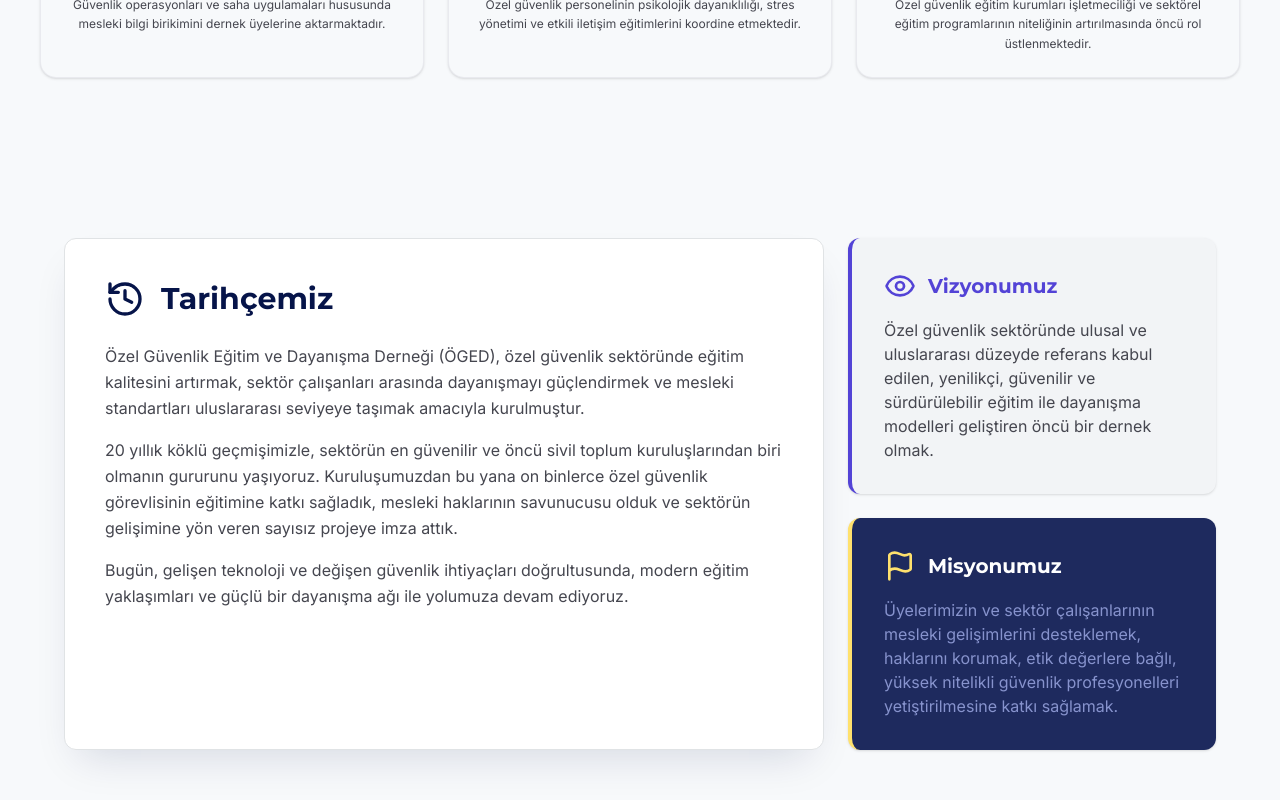
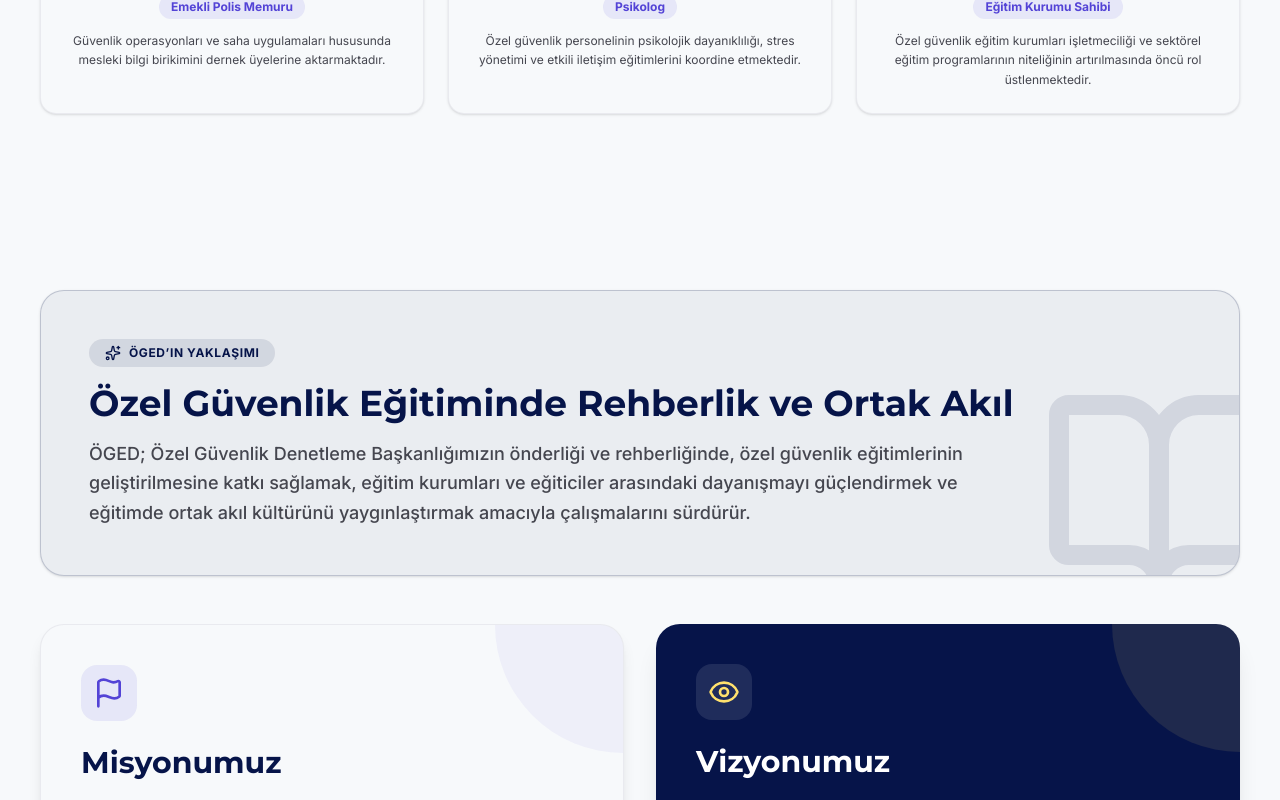
Before and after one commit to cnrsbtogll/oged, a React (Vite) app: page /about in a window 1280 px wide. Shown: the part 2000-2800 px from the top of the page. Built offline with nearby package versions, Linux system fonts and the light colour scheme.

Commit message:
feat: update About page with new core values, objectives, and improved layout design

```diff
--- a/src/pages/About.tsx
+++ b/src/pages/About.tsx
@@ -1,96 +1,244 @@
-import { History, Eye, Flag } from 'lucide-react';
+import React from 'react';
+import {
+  Eye,
+  Flag,
+  Target,
+  Award,
+  Users,
+  FileCheck,
+  BrainCircuit,
+  TrendingUp,
+  Lightbulb,
+  CheckCircle2,
+  Sparkles,
+  BookOpen
+} from 'lucide-react';
 import { FoundersSection } from '../components/FoundersSection';
 import { BOARD_IMAGE } from '../data/ogedData';
 
 export default function About() {
+  const coreValues = [
+    {
+      icon: Award,
+      title: 'Eğitim ve Kalite',
+      description: 'Nitelikli özel güvenlik hizmetinin temelinin kaliteli ve sürdürülebilir eğitim olduğuna inanırız.',
+    },
+    {
+      icon: Users,
+      title: 'Dayanışma',
+      description: 'Özel güvenlik eğitim kurumları, eğiticiler ve eğitim paydaşları arasında güçlü iletişim ve dayanışmayı destekleriz.',
+    },
+    {
+      icon: FileCheck,
+      title: 'Mevzuata Bağlılık',
+      description: '5188 sayılı Kanun ve ilgili mevzuat doğrultusunda hareket etmeyi temel ilke kabul ederiz.',
+    },
+    {
+      icon: BrainCircuit,
+      title: 'Ortak Akıl',
+      description: 'Özel Güvenlik Denetleme Başkanlığımız başta olmak üzere ilgili kurumlarla istişare ve iş birliği içerisinde eğitim alanındaki ihtiyaçlara çözüm geliştirmeyi önemseriz.',
+    },
+    {
+      icon: TrendingUp,
+      title: 'Sürekli Gelişim',
+      description: 'Eğitim programlarının, eğitim materyallerinin ve eğiticilerin güncel ihtiyaçlar doğrultusunda sürekli gelişimini destekleriz.',
+    },
+    {
+      icon: Lightbulb,
+      title: 'Yenilikçilik',
+      description: 'Teknoloji, dijitalleşme ve çağdaş eğitim yöntemlerinin özel güvenlik eğitimlerine kazandırılmasını önemseriz.',
+    },
+  ];
+
+  const objectives = [
+    'Özel Güvenlik Denetleme Başkanlığımızın eğitim alanındaki çalışmalarına ve hedeflerine katkı sağlamak.',
+    'Özel güvenlik eğitimlerinin kalite ve standardizasyonunun geliştirilmesini desteklemek.',
+    'Eğitim kurumları ve eğiticiler arasındaki dayanışmayı güçlendirmek.',
+    'Eğitim alanında karşılaşılan sorunları ve ihtiyaçları belirleyerek çözüm önerileri geliştirmek.',
+    'Beceri ve uygulama temelli eğitim yaklaşımlarını desteklemek.',
+    'Eğiticilerin mesleki gelişimine katkı sağlayacak çalışmalar gerçekleştirmek.',
+    'Eğitim materyalleri, yayınlar, araştırmalar ve projeler geliştirmek.',
+    'Seminer, panel, çalıştay ve eğitim faaliyetleri düzenlemek.',
+    'Kamu kurumları, üniversiteler ve ilgili eğitim paydaşlarıyla eğitim odaklı iş birlikleri geliştirmek.',
+    'Özel güvenlik eğitiminde iyi uygulamaların paylaşılmasına ve yaygınlaştırılmasına katkı sağlamak.',
+  ];
+
   return (
-    <div className="flex-grow flex flex-col gap-12 pb-20">
+    <div className="flex-grow flex flex-col gap-16 pb-24">
       {/* Hero Section */}
-      <section className="relative w-full min-h-[300px] md:min-h-[400px] flex items-center justify-center overflow-hidden bg-primary py-16">
+      <section className="relative w-full min-h-[320px] md:min-h-[420px] flex items-center justify-center overflow-hidden bg-primary py-16">
         <div className="absolute inset-0 bg-gradient-to-r from-primary to-primary-container opacity-90 z-10"></div>
         <div className="absolute inset-0 z-10 opacity-20" style={{ backgroundImage: 'radial-gradient(circle at 2px 2px, rgba(255,255,255,0.15) 1px, transparent 0)', backgroundSize: '32px 32px' }}></div>
-        <div className="relative z-20 text-center px-margin-mobile md:px-margin-desktop max-w-[1280px] mx-auto text-on-primary">
-          <span className="text-sm font-semibold text-tertiary-fixed uppercase tracking-widest mb-4 block">Hakkımızda</span>
-          <h1 className="font-display text-3xl md:text-5xl font-bold mb-6">Özel Güvenlik Eğitim ve Dayanışma Derneği</h1>
-          <p className="text-lg md:text-xl max-w-2xl mx-auto opacity-90">Sektörde 20 yıllık tecrübe, başarılar ve gelecek vizyonu ile güvenliğin standartlarını belirliyoruz.</p>
+        <div className="relative z-20 text-center px-4 sm:px-6 md:px-10 max-w-[1280px] mx-auto text-on-primary">
+          <span className="text-xs md:text-sm font-semibold text-tertiary-fixed uppercase tracking-widest mb-4 block">Hakkımızda</span>
+          <h1 className="font-display text-3xl sm:text-4xl md:text-5xl lg:text-6xl font-bold mb-6">
+            Özel Güvenlik Eğitim ve Dayanışma Derneği (ÖGED)
+          </h1>
+          <div className="inline-block bg-white/10 backdrop-blur-md px-6 py-3 rounded-full border border-white/20 text-tertiary-fixed font-bold text-base md:text-xl shadow-lg">
+            “Eğitimde Gelişim, Meslekte Dayanışma.”
+          </div>
         </div>
       </section>
 
       {/* Founders Section */}
       <FoundersSection isSummary={false} />
 
-      {/* History & Mission/Vision Bento Grid */}
-      <section className="px-margin-mobile md:px-margin-desktop max-w-[1280px] mx-auto w-full">
-        <div className="grid grid-cols-1 lg:grid-cols-12 gap-6">
-          {/* History Block */}
-          <div className="lg:col-span-8 bg-surface-container-lowest rounded-xl ambient-shadow p-6 md:p-10 border border-surface-variant flex flex-col gap-6">
-            <div className="flex items-center gap-4 text-primary">
-              <History size={40} className="text-primary" />
-              <h2 className="font-display text-2xl md:text-3xl font-bold text-primary">Tarihçemiz</h2>
-            </div>
-            <div className="text-base text-on-surface-variant space-y-4 leading-relaxed">
-              <p>Özel Güvenlik Eğitim ve Dayanışma Derneği (ÖGED), özel güvenlik sektöründe eğitim kalitesini artırmak, sektör çalışanları arasında dayanışmayı güçlendirmek ve mesleki standartları uluslararası seviyeye taşımak amacıyla kurulmuştur.</p>
-              <p>20 yıllık köklü geçmişimizle, sektörün en güvenilir ve öncü sivil toplum kuruluşlarından biri olmanın gururunu yaşıyoruz. Kuruluşumuzdan bu yana on binlerce özel güvenlik görevlisinin eğitimine katkı sağladık, mesleki haklarının savunucusu olduk ve sektörün gelişimine yön veren sayısız projeye imza attık.</p>
-              <p>Bugün, gelişen teknoloji ve değişen güvenlik ihtiyaçları doğrultusunda, modern eğitim yaklaşımları ve güçlü bir dayanışma ağı ile yolumuza devam ediyoruz.</p>
+      {/* Approach & Mission / Vision Grid */}
+      <section className="px-4 sm:px-6 md:px-10 max-w-[1280px] mx-auto w-full">
+        {/* ÖGED'in Yaklaşımı Hero Banner */}
+        <div className="bg-primary/5 rounded-3xl p-8 md:p-12 border border-primary/20 mb-12 shadow-sm relative overflow-hidden">
+          <div className="absolute -right-10 -bottom-10 opacity-10 text-primary pointer-events-none">
+            <BookOpen size={240} />
+          </div>
+          <div className="relative z-10">
+            <span className="inline-flex items-center gap-2 px-4 py-1.5 rounded-full bg-primary/10 text-primary mb-4 text-xs font-bold uppercase tracking-wider">
+              <Sparkles size={16} /> ÖGED’in Yaklaşımı
+            </span>
+            <h2 className="font-display text-2xl md:text-4xl font-bold text-primary mb-4">
+              Özel Güvenlik Eğitiminde Rehberlik ve Ortak Akıl
+            </h2>
+            <p className="text-base md:text-lg text-on-surface-variant leading-relaxed font-medium max-w-4xl">
+              ÖGED; Özel Güvenlik Denetleme Başkanlığımızın önderliği ve rehberliğinde, özel güvenlik eğitimlerinin geliştirilmesine katkı sağlamak, eğitim kurumları ve eğiticiler arasındaki dayanışmayı güçlendirmek ve eğitimde ortak akıl kültürünü yaygınlaştırmak amacıyla çalışmalarını sürdürür.
+            </p>
+          </div>
+        </div>
+
+        {/* Mission & Vision Bento Cards */}
+        <div className="grid grid-cols-1 lg:grid-cols-2 gap-8">
+          {/* Misyonumuz */}
+          <div className="bg-surface p-8 md:p-10 rounded-3xl border border-outline-variant/30 shadow-lg flex flex-col justify-between relative overflow-hidden group hover:border-secondary/50 transition-all">
+            <div className="absolute top-0 right-0 w-32 h-32 bg-secondary/5 rounded-bl-full pointer-events-none"></div>
+            <div>
+              <div className="w-14 h-14 rounded-2xl bg-secondary/10 text-secondary flex items-center justify-center mb-6">
+                <Flag size={32} />
+              </div>
+              <h3 className="font-display text-2xl md:text-3xl font-bold text-primary mb-4">
+                Misyonumuz
+              </h3>
+              <p className="text-sm md:text-base text-on-surface-variant leading-relaxed mb-4">
+                Özel Güvenlik Denetleme Başkanlığımızın önderliği ve rehberliğinde, 5188 sayılı Özel Güvenlik Hizmetlerine Dair Kanun ve ilgili mevzuat doğrultusunda; özel güvenlik eğitimlerinin niteliğinin artırılmasına katkı sağlamak, eğitim kurumları ve eğiticiler arasında bilgi, deneyim, iş birliği ve dayanışmayı güçlendirmek temel misyonumuzdur.
+              </p>
+              <p className="text-sm md:text-base text-on-surface-variant leading-relaxed">
+                Özel güvenlik eğitiminde kalite standartlarının geliştirilmesini, eğitim süreçlerinin güncel ihtiyaçlara uygun hale getirilmesini, eğiticilerin mesleki gelişimini ve eğitim alanında karşılaşılan sorunlara ortak akılla çözüm üretilmesini destekleriz.
+              </p>
             </div>
           </div>
 
-          {/* Vision & Mission Stack */}
-          <div className="lg:col-span-4 flex flex-col gap-6">
-            {/* Vision */}
-            <div className="bg-surface-container-low rounded-xl p-8 border-l-4 border-secondary flex-grow flex flex-col justify-center shadow-sm">
-              <div className="flex items-center gap-3 mb-4 text-secondary">
+          {/* Vizyonumuz */}
+          <div className="bg-primary text-on-primary p-8 md:p-10 rounded-3xl shadow-xl flex flex-col justify-between relative overflow-hidden group">
+            <div className="absolute top-0 right-0 w-32 h-32 bg-tertiary-fixed/10 rounded-bl-full pointer-events-none"></div>
+            <div>
+              <div className="w-14 h-14 rounded-2xl bg-white/10 text-tertiary-fixed flex items-center justify-center mb-6">
                 <Eye size={32} />
-                <h3 className="font-display text-xl font-bold">Vizyonumuz</h3>
               </div>
-              <p className="text-base text-on-surface-variant">Özel güvenlik sektöründe ulusal ve uluslararası düzeyde referans kabul edilen, yenilikçi, güvenilir ve sürdürülebilir eğitim ile dayanışma modelleri geliştiren öncü bir dernek olmak.</p>
-            </div>
-
-            {/* Mission */}
-            <div className="bg-primary-container text-on-primary-container rounded-xl p-8 border-l-4 border-tertiary-fixed flex-grow flex flex-col justify-center shadow-sm">
-              <div className="flex items-center gap-3 mb-4 text-tertiary-fixed">
-                <Flag size={32} />
-                <h3 className="font-display text-xl font-bold text-white">Misyonumuz</h3>
-              </div>
-              <p className="text-base text-inverse-primary">Üyelerimizin ve sektör çalışanlarının mesleki gelişimlerini desteklemek, haklarını korumak, etik değerlere bağlı, yüksek nitelikli güvenlik profesyonelleri yetiştirilmesine katkı sağlamak.</p>
+              <h3 className="font-display text-2xl md:text-3xl font-bold text-on-primary mb-4">
+                Vizyonumuz
+              </h3>
+              <p className="text-sm md:text-base text-on-primary/90 leading-relaxed mb-4">
+                Özel Güvenlik Denetleme Başkanlığımızın ortaya koyduğu hedef ve çalışmalar doğrultusunda; özel güvenlik eğitiminde kalitenin, standardizasyonun ve sürekli gelişimin güçlendirilmesine katkı sağlayan, eğitim kurumları ve eğiticiler arasında güçlü bir dayanışma kültürü oluşturan etkin ve saygın bir sivil toplum kuruluşu olmak.
+              </p>
+              <p className="text-sm md:text-base text-on-primary/80 leading-relaxed">
+                Değişen güvenlik ihtiyaçlarını, teknolojik gelişmeleri ve çağdaş eğitim yöntemlerini takip ederek; beceri ve uygulama temelli eğitim anlayışının geliştirilmesine, bilgi ve tecrübenin paylaşılmasına ve özel güvenlik eğitiminin geleceğe hazırlanmasına katkı sunmak.
+              </p>
             </div>
           </div>
         </div>
       </section>
 
+      {/* Core Values Section */}
+      <section className="px-4 sm:px-6 md:px-10 max-w-[1280px] mx-auto w-full">
+        <div className="text-center mb-12">
+          <span className="text-xs font-bold text-secondary uppercase tracking-widest mb-2 block">İlke ve Değerler</span>
+          <h2 className="font-display text-3xl md:text-4xl font-bold text-primary">
+            Temel Değerlerimiz
+          </h2>
+          <div className="w-20 h-1 bg-secondary mx-auto mt-4 rounded-full"></div>
+        </div>
+
+        <div className="grid grid-cols-1 md:grid-cols-2 lg:grid-cols-3 gap-6">
+          {coreValues.map((value, idx) => {
+            const Icon = value.icon;
+            return (
+              <div
+                key={idx}
+                className="bg-surface p-7 rounded-2xl border border-outline-variant/30 shadow-sm hover:shadow-md hover:-translate-y-1 transition-all flex flex-col"
+              >
+                <div className="w-12 h-12 rounded-xl bg-primary/10 text-primary flex items-center justify-center mb-4">
+                  <Icon size={24} />
+                </div>
+                <h3 className="font-display text-lg font-bold text-primary mb-2">
+                  {value.title}
+                </h3>
+                <p className="text-xs md:text-sm text-on-surface-variant leading-relaxed">
+                  {value.description}
+                </p>
+              </div>
+            );
+          })}
+        </div>
+      </section>
+
+      {/* Objectives Section */}
+      <section className="px-4 sm:px-6 md:px-10 max-w-[1280px] mx-auto w-full">
+        <div className="bg-surface-container-lowest p-8 md:p-12 rounded-3xl border border-outline-variant/30 shadow-md">
+          <div className="flex items-center gap-3 mb-8 border-b border-outline-variant/20 pb-4">
+            <div className="p-3 bg-secondary/10 rounded-2xl text-secondary">
+              <Target size={28} />
+            </div>
+            <div>
+              <h2 className="font-display text-2xl md:text-3xl font-bold text-primary">
+                Amaçlarımız
+              </h2>
+              <p className="text-xs md:text-sm text-on-surface-variant">Sektörel eğitimde kalite ve standardizasyonu hedefleyen 10 temel amacımız.</p>
+            </div>
+          </div>
+
+          <div className="grid grid-cols-1 md:grid-cols-2 gap-4">
+            {objectives.map((obj, idx) => (
+              <div
+                key={idx}
+                className="flex items-start gap-3.5 p-4 rounded-xl bg-background border border-outline-variant/20 hover:border-primary/40 transition-colors"
+              >
+                <CheckCircle2 size={20} className="text-secondary mt-0.5 flex-shrink-0" />
+                <p className="text-xs md:text-sm text-primary font-medium leading-relaxed">
+                  {obj}
+                </p>
+              </div>
+            ))}
+          </div>
+        </div>
+      </section>
+
       {/* Management Board */}
-      <section className="px-margin-mobile md:px-margin-desktop max-w-[1280px] mx-auto w-full pt-12">
+      <section className="px-4 sm:px-6 md:px-10 max-w-[1280px] mx-auto w-full">
         <div className="text-center mb-12">
-          <span className="text-sm font-semibold text-secondary tracking-widest uppercase mb-2 block">Liderlik</span>
+          <span className="text-xs font-bold text-secondary tracking-widest uppercase mb-2 block">Liderlik Kadromuz</span>
           <h2 className="font-display text-3xl font-bold text-primary">Yönetim Kurulu</h2>
-          <div className="w-24 h-1 bg-tertiary-container mx-auto mt-6 rounded-full"></div>
+          <div className="w-20 h-1 bg-secondary mx-auto mt-4 rounded-full"></div>
         </div>
 
         {/* Board Photo & Roster */}
-        <div className="flex flex-col xl:flex-row gap-12 items-start">
-          <div className="w-full xl:w-2/3 rounded-xl overflow-hidden ambient-shadow border border-surface-variant relative group">
+        <div className="flex flex-col xl:flex-row gap-12 items-center">
+          <div className="w-full xl:w-2/3 rounded-2xl overflow-hidden shadow-xl border border-outline-variant/30 relative group">
             <img
               src={BOARD_IMAGE}
               alt="ÖGED Yönetim Kurulu Üyeleri"
               className="w-full h-auto object-cover transform transition-transform duration-700 group-hover:scale-105"
             />
             <div className="absolute bottom-0 left-0 right-0 bg-gradient-to-t from-primary/90 to-transparent p-6 pt-16">
-              <p className="text-white text-sm font-semibold">2024 Dönemi Yönetim Kurulu Toplantısı</p>
+              <p className="text-white text-sm font-semibold">ÖGED Yönetim Kurulu Toplantısı</p>
             </div>
           </div>
           <div className="w-full xl:w-1/3 flex flex-col gap-4">
-            {[
-              { title: "Yönetim Kurulu Başkanı", name: "Ahmet Yılmaz" },
-              { title: "Başkan Yardımcısı", name: "Ayşe Demir" },
-              { title: "Genel Sekreter", name: "Mehmet Kaya" },
-              { title: "Sayman", name: "Fatma Şahin" },
-              { title: "Yönetim Kurulu Üyesi", name: "Mustafa Çelik" }
-            ].map((member, idx) => (
-              <div key={idx} className="bg-surface-container-lowest rounded-xl p-6 border border-surface-variant shadow-sm transition-transform hover:-translate-y-1 duration-300">
-                <h4 className="text-sm font-semibold text-secondary mb-1">{member.title}</h4>
-                <p className="font-display text-xl font-bold text-primary">{member.name}</p>
-              </div>
-            ))}
+            <div className="bg-surface p-6 rounded-2xl border border-outline-variant/30 shadow-sm">
+              <span className="text-xs font-bold text-secondary uppercase block mb-1">Yönetim Kurulu Başkanı</span>
+              <h3 className="font-display text-xl font-bold text-primary">Dilek ORAN</h3>
+              <p className="text-xs text-on-surface-variant mt-1">ÖGED Yönetim Kurulu Başkanı & TOBB Sektör Meclisi Temsilcisi</p>
+            </div>
+
+            <div className="bg-surface-container-lowest p-5 rounded-2xl border border-outline-variant/20 text-xs text-on-surface-variant leading-relaxed">
+              ÖGED Yönetim Kurulu, derneğimizin tüzüğü ve mevzuat doğrultusunda Özel Güvenlik Denetleme Başkanlığımızın rehberliğinde sektörün eğitim standartlarını yükseltmek için özveriyle çalışmaktadır.
+            </div>
           </div>
         </div>
       </section>
--- a/src/pages/Home.tsx
+++ b/src/pages/Home.tsx
@@ -36,8 +36,8 @@ export default function Home() {
             Güvenli Gelecek İçin Birlikteyiz
           </span>
 
-          <h1 className="font-display text-4xl md:text-5xl lg:text-6xl text-on-primary max-w-4xl mb-6 font-bold leading-tight">
-            Özel Güvenlik Sektöründe <span className="text-tertiary-fixed">Eğitim</span>, <span className="text-tertiary-fixed">Dayanışma</span> ve Güçlü Gelecek
+          <h1 className="font-display text-3xl sm:text-4xl md:text-5xl lg:text-6xl text-on-primary max-w-5xl mb-6 font-bold leading-tight">
+            Eğitimle Güçlenen <span className="text-tertiary-fixed">Özel Güvenlik</span>, Dayanışmayla Güçlenen <span className="text-tertiary-fixed">Sektör</span>.
           </h1>
 
           <p className="text-lg md:text-xl text-on-primary/80 max-w-2xl mb-8 leading-relaxed">
```
